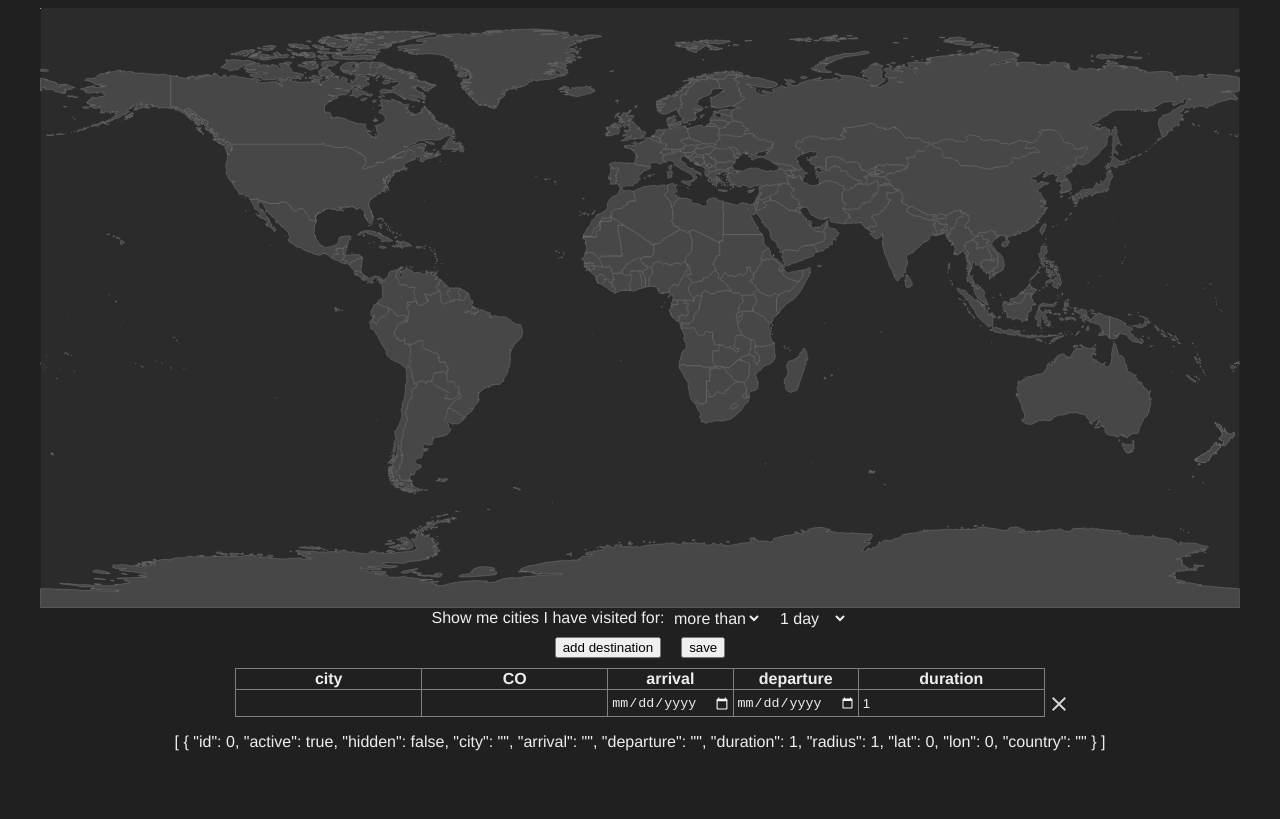
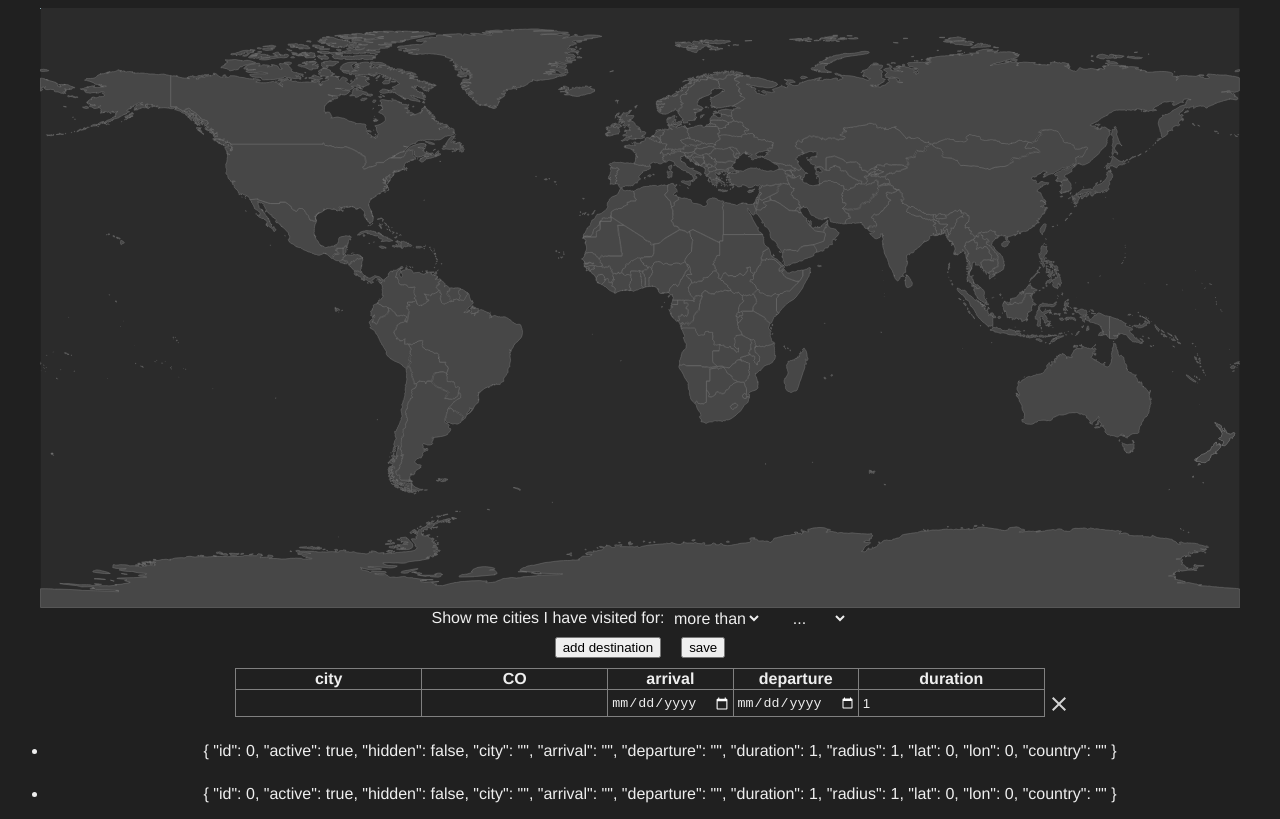
Before and after one commit to casalgado/destinations, a Vue app: page /#/ in a window 1280 px wide. Built offline with nearby package versions, Linux system fonts and the light colour scheme.

Commit message:
07-02-2020

```diff
--- a/src/App.vue
+++ b/src/App.vue
@@ -20,4 +20,11 @@ body {
   color: var(--color-neutral);
   background-color: var(--color-background);
 }
+
+*:active,
+*:focus {
+  -moz-outline-style: none;
+  outline-style: none;
+  outline: none;
+}
 </style>
--- a/src/components/Controls.vue
+++ b/src/components/DurationsFilter.vue
@@ -3,12 +3,22 @@
     <label for="durationFilter" id="dflabel"
       >Show me cities I have visited for:</label
     >
-    <select name="durationFilter" id="dfilter">
+    <select
+      name="durationFilter"
+      id="dfilter"
+      @change="applyFilter"
+      v-model="direction"
+    >
       <option v-for="o in filterOptions" :key="o.value" :value="o.value">
-        {{ o.value }}
+        {{ o.text }}
       </option>
     </select>
-    <select name="durationOptions" id="doptions">
+    <select
+      name="durationOptions"
+      id="doptions"
+      @change="applyFilter"
+      v-model="range"
+    >
       <option v-for="o in durationOptions" :key="o.value" :value="o.value">
         {{ o.text }}
       </option>
@@ -18,17 +28,27 @@
 
 <script>
 export default {
-  name: "Controls",
+  name: "DurationsFilter",
+  data() {
+    return {
+      direction: ">=",
+      range: 0,
+    };
+  },
   computed: {
+    activeDestinations: function() {
+      return this.$store.getters.activeDestinations;
+    },
     filterOptions: function() {
       return [
-        { value: "more than" },
-        { value: "less than" },
-        { value: "around" },
+        { value: ">=", text: "more than" },
+        { value: "<", text: "less than" },
+        { value: "=", text: "around" },
       ];
     },
     durationOptions: function() {
       return [
+        { value: 0, text: "..." },
         { value: 1, text: "1 day" },
         { value: 7, text: "1 week" },
         { value: 30, text: "1 month" },
@@ -40,6 +60,28 @@ export default {
         { value: 3650, text: "10 years" },
         { value: 7300, text: "20 years" },
       ];
+    },
+  },
+  methods: {
+    applyFilter: function() {
+      let shown;
+      switch (this.direction) {
+        case ">=":
+          shown = this.activeDestinations
+            .filter((e) => e.duration >= this.range)
+            .map((e) => e.id);
+          break;
+        case "<":
+          shown = this.activeDestinations
+            .filter((e) => e.duration < this.range)
+            .map((e) => e.id);
+          break;
+
+        default:
+          break;
+      }
+
+      this.$store.commit("showOnly", shown);
     },
   },
 };
--- a/src/components/Field.vue
+++ b/src/components/Field.vue
@@ -13,20 +13,25 @@
         />
       </svg>
     </div>
-    <Controls />
+    <DurationsFilter />
     <CityTable />
-    <p>{{ activeDestinations }}</p>
+    <ul class="print">
+      <li v-for="a in activeDestinations" :key="a.id">{{ a }}</li>
+    </ul>
+    <ul class="print">
+      <li v-for="a in allDestinations" :key="a.id">{{ a }}</li>
+    </ul>
   </div>
 </template>
 
 <script>
 // @ is an alias to /src
 import CityTable from "../components/CityTable.vue";
-import Controls from "../components/Controls.vue";
+import DurationsFilter from "../components/DurationsFilter.vue";
 
 export default {
   name: "Field",
-  components: { CityTable, Controls },
+  components: { CityTable, DurationsFilter },
   created() {
     if (localStorage.getItem("destinations")) {
       try {
@@ -44,6 +49,9 @@ export default {
     },
     durations: function() {
       return this.$store.getters.durations;
+    },
+    allDestinations: function() {
+      return this.$store.state.destinations;
     },
   },
 };
@@ -76,4 +84,8 @@ export default {
   top: 0;
   left: 0;
 }
+
+.print {
+  margin-top: 25px;
+}
 </style>
--- a/src/store/index.js
+++ b/src/store/index.js
@@ -40,7 +40,7 @@ export default new Vuex.Store({
       state.destinations.push(newField);
     },
     removeField(state, payload) {
-      state.destinations[payload.id].active = false;
+      state.destinations.find((e) => e.id === payload.id).active = false;
     },
     updateField(state, payload) {
       state.destinations[payload.id].city = payload.d.city;
@@ -55,6 +55,10 @@ export default new Vuex.Store({
     sortBy(state, payload) {
       let prop = payload.field;
       function compare(a, b) {
+        if (!isNaN(parseInt(a[prop]))) {
+          a[prop] = parseInt(a[prop]);
+          b[prop] = parseInt(b[prop]);
+        }
         if (a[prop] < b[prop]) {
           let i = payload.direction ? -1 : 1;
           return i;
@@ -67,6 +71,15 @@ export default new Vuex.Store({
       }
       state.destinations = state.destinations.sort(compare);
     },
+    showOnly(state, payload) {
+      state.destinations.forEach((e) => {
+        if (payload.includes(e.id)) {
+          e.radius = 8;
+        } else {
+          e.radius = 2;
+        }
+      });
+    },
   },
   actions: {},
   modules: {},
```
